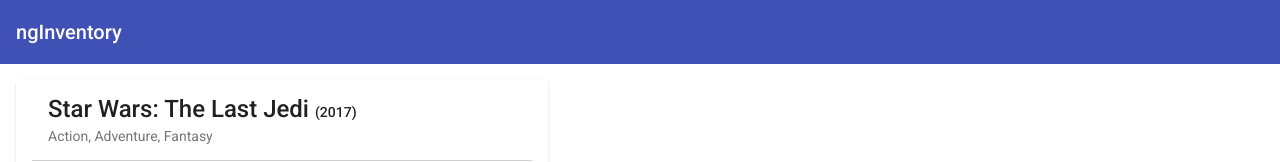
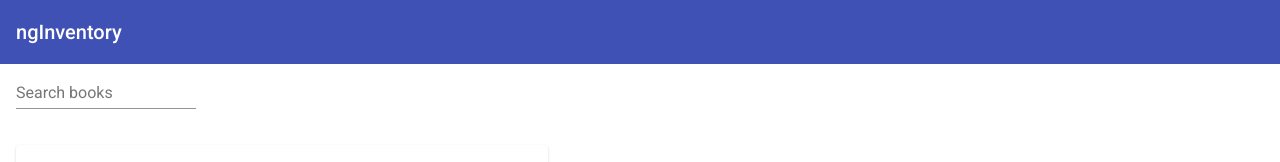
Before and after one commit to airosu/ngInventory_into_ng_jul_2019, an Angular app: page / in a window 1280 px wide. Shown: the top 162 px of the page. Built offline with nearby package versions, Linux system fonts and the light colour scheme; data requests are answered from the project's data file.

Commit message:
Challenge_14

```diff
--- a/src/app/movies/components/movie-list/movie-list.component.css
+++ b/src/app/movies/components/movie-list/movie-list.component.css
@@ -0,0 +1,3 @@
+.search {
+  margin-left: 16px;
+}
--- a/src/app/movies/components/movie-list/movie-list.component.html
+++ b/src/app/movies/components/movie-list/movie-list.component.html
@@ -1,3 +1,8 @@
+<div class="search">
+  <mat-form-field class="example-full-width">
+    <input matInput placeholder="Search books" #searchField>
+  </mat-form-field>
+</div>
 <ngi-movie-item
   *ngFor="let movie of movies"
   [movie]="movie"
--- a/src/app/movies/components/movie-list/movie-list.component.ts
+++ b/src/app/movies/components/movie-list/movie-list.component.ts
@@ -1,6 +1,8 @@
-import { Component, OnInit } from '@angular/core';
+import { Component, OnInit, ViewChild } from '@angular/core';
 import { MovieService } from '../../services/movie.service';
 import { Movie } from '../../model/movie';
+import { fromEvent } from 'rxjs';
+import { debounceTime, map } from 'rxjs/operators';
 
 @Component({
   selector: 'ngi-movie-list',
@@ -9,12 +11,22 @@
 })
 export class MovieListComponent implements OnInit {
   movies: Movie[];
+  @ViewChild('searchField', { static: true }) searchField;
+
   constructor(private movieService: MovieService) {}
 
   ngOnInit() {
     this.movieService.getMovies().subscribe(data => {
       this.movies = data;
     });
+    fromEvent(this.searchField.nativeElement, 'input')
+      .pipe(
+        debounceTime(300),
+        map((event: any) => event.target.value)
+      )
+      .subscribe(searchTerm => {
+        this.movieService.searchMovie(searchTerm);
+      });
   }
 
   handleCommentUpdate(commentPayload) {
--- a/src/app/movies/services/movie.service.ts
+++ b/src/app/movies/services/movie.service.ts
@@ -41,4 +41,12 @@
         this.movies.next(data);
       });
   }
+
+  searchMovie(searchTerm) {
+    this.http
+      .get<Movie[]>(`${this.apiUrl}?q=${searchTerm.trim()}`)
+      .subscribe(data => {
+        this.movies.next(data);
+      });
+  }
 }
```
